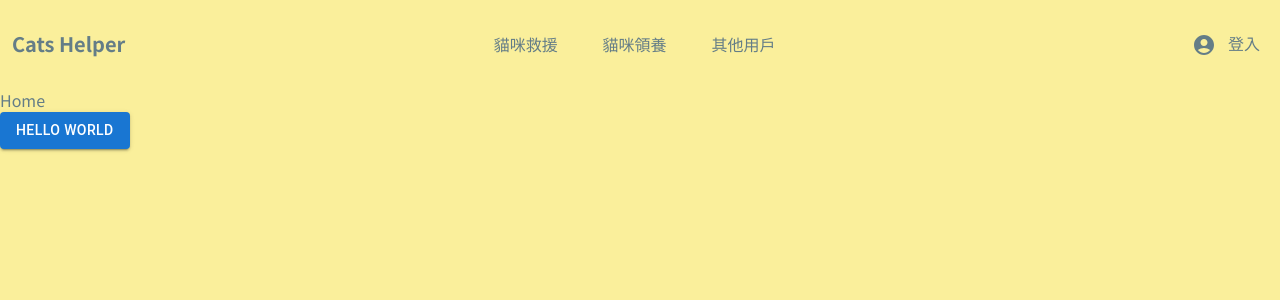
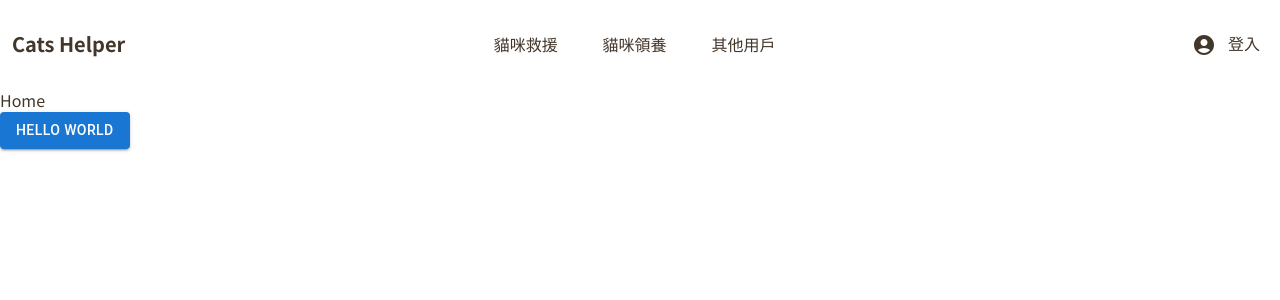
Before and after one commit to Li-Shang-tw/catRescueAdoptPlatform, a React (Vite) app: page / in a window 1280 px wide. Shown: the top 300 px of the page. Built offline with nearby package versions, Linux system fonts and the light colour scheme.

Commit message:
style: change background color

```diff
--- a/src/index.css
+++ b/src/index.css
@@ -4,6 +4,5 @@
 
 body {
   font-family: "Noto Sans TC", sans-serif;
-  color: rgb(100, 125, 135);
-  background-color: rgb(250, 239, 155);
+  color: #43362a;
 }
```
